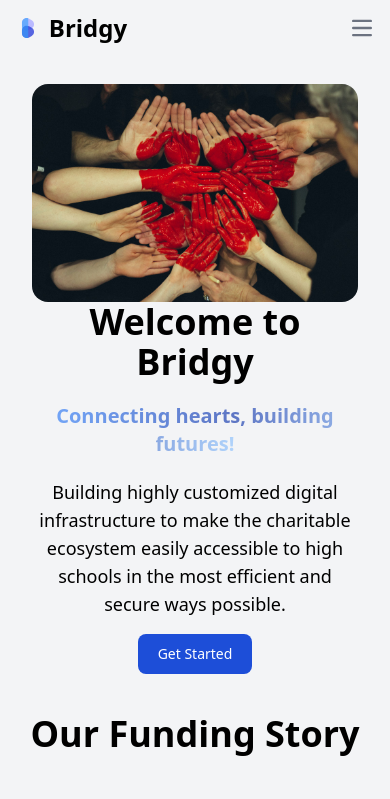
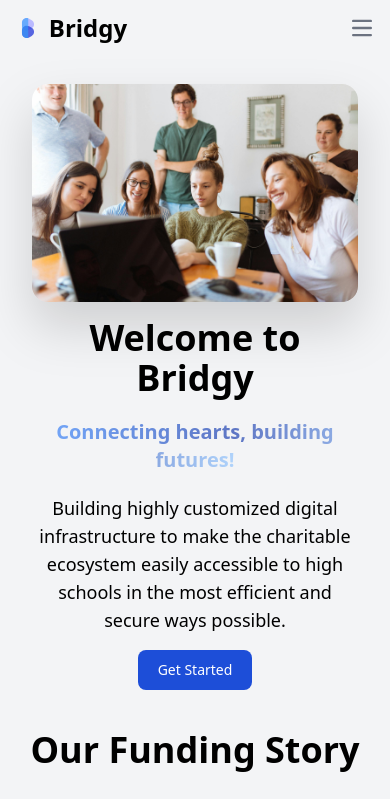
Before and after one commit to VladTZY/Bridgy, a React (Vite) app in the folder frontend/: page / in a window 390 px wide. Shown: the top 799 px of the page. Built offline with nearby package versions, Linux system fonts and the light colour scheme.

Commit message:
majorupdate1

```diff
--- a/frontend/src/pages/MiscPages/LandingPage.jsx
+++ b/frontend/src/pages/MiscPages/LandingPage.jsx
@@ -10,7 +10,8 @@ import pic9 from "../../../Bridgy_Assets/LOGO BRIDGY/fav icon/charityicon.png";
 import pic10 from "../../../Bridgy_Assets/LOGO BRIDGY/fav icon/schoolicon.png";
 import pic11 from "../../../Bridgy_Assets/LOGO BRIDGY/fav icon/lovephoto.jpg";
 import pic12 from "../../../Bridgy_Assets/LOGO BRIDGY/fav icon/stats.png";
-
+import pic13 from "../../../Bridgy_Assets/LOGO BRIDGY/fav icon/FIND OPPORTUNITIES (3).png";
+import pic14 from "../../../Bridgy_Assets/LOGO BRIDGY/fav icon/heropicv1.jpg";
 import { Navbar } from "../../components/Navbar";
 import { Footer } from "../../components/Footer";
 export const LandingPage = () => {
@@ -24,8 +25,8 @@ export const LandingPage = () => {
       <div className="flex flex-col items-center justify-center w-[100vw] bg-gray-100 pt-[10vh]  md:mt-0">
         <div className="flex flex-col w-[100vw]  md:h-[100vh] 2xl:h-[85vh] bg-gray-100 pb-10 justify-center items-center">
           <div className="flex flex-col md:flex-row px-8 relative ">
-          <img className=" md:w-[50%] rounded-2xl" src={pic11} alt="charitieslove" />
-          <div className="text-black\ text-4xl md:text-6xl font-bold flex flex-col justify-center items-center text-center md:w-[50%]">
+          <img className=" md:w-[50%] rounded-2xl drop-shadow-2xl	" src={pic14} alt="charitieslove" />
+          <div className="text-black pt-4 xl:pt-0 text-4xl md:text-6xl font-bold flex flex-col justify-center items-center text-center md:w-[50%]">
               Welcome to Bridgy
             <div className="text-black text-xl md:text-3xl pt-5 ">
             <span className="animate-pulse bg-gradient-to-r from-blue-500 via-blue-800 to-blue-300 bg-clip-text text-transparent transition duration-100">Connecting hearts, building futures! </span>
```
Also changed, not shown: frontend/Bridgy_Assets/LOGO BRIDGY/fav icon/FIND OPPORTUNITIES (3).png (added), frontend/Bridgy_Assets/LOGO BRIDGY/fav icon/heropicv1.jpg (added).
